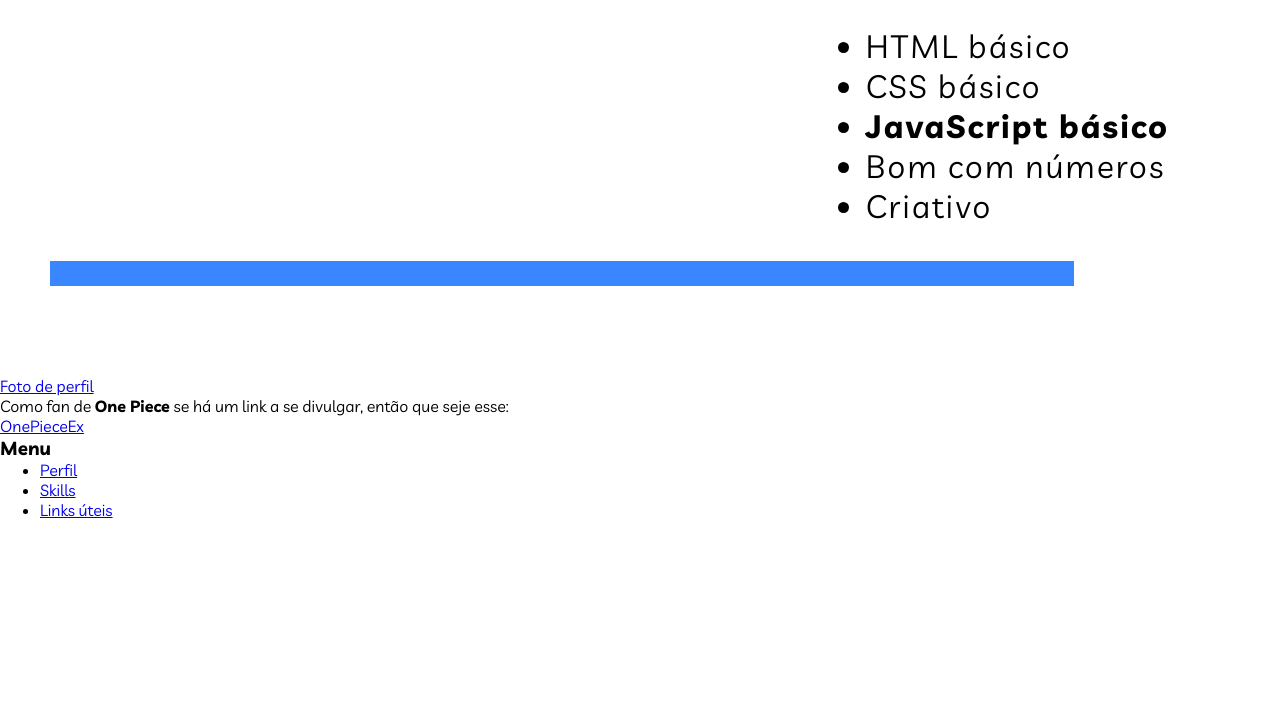
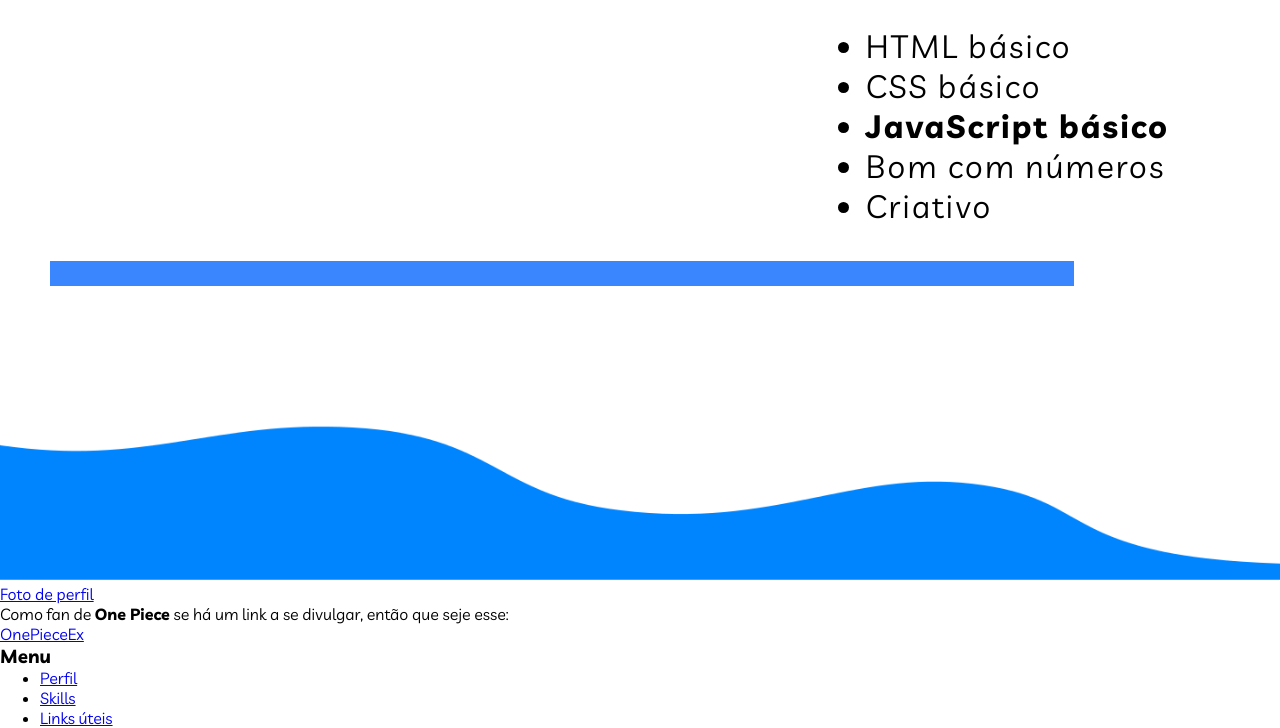
Before and after one commit to iDallek/idallek.github.io, a plain HTML site: page index.html in a window 1280 px wide. Shown: the part 1584-2312 px from the top of the page. Before the commit the page ends 2104 px from the top, so only its background shows below. Drawn offline with Linux system fonts and the light colour scheme.

Commit message:
Secao 2 finalizada

```diff
--- a/index.html
+++ b/index.html
@@ -65,6 +65,10 @@
 
     </div>
 
+    <div class="wave2">
+      <img src="Imagens/wave.png" alt="">
+    </div>
+
     <div class="section-3 page-width">
       <a class="buttun" href="Imagens/FotoPerfil.jpg">Foto de perfil</a>
       <br>
--- a/style.css
+++ b/style.css
@@ -1,86 +1,4 @@
-/**{
-      padding: 0;
-      margin: 0;
-    }
-
-    body {
-      font-family: 'Rubik', sans-serif;
-      background-color: white;
-      color: #4c4c4c;
-      font-size: 1.1em;
-    }
-
-    h2 {
-      margin: 15px;
-    }
-
-    li {
-      margin: 5px 50px;
-    }
-
-    ul {
-      margin-bottom: 20px;
-    }
-
-    .title {
-      color:
-    }
-
-    .profile-box {
-      border: 1px solid red;
-      background-color: #118ab2;
-    }
-
-    .semi-circle {
-      border-radius: 30%;
-
-    }
-
-    .profile-text {
-      font-size: 1.3em;
-      text-align: center;
-      padding: 30px 0;
-
-    }
-
-    .profile-img{
-      display: block;
-      margin: 0 auto;
-    }
-
-    .buttun{
-      text-decoration: none;
-      color: white;
-      background-color: #ba1b1d;
-      padding: 5px 15px;
-      margin: 20px;
-      border-radius: 2px;
-    }
-
-    .buttun:hover {
-      background-color: #f7f4f3;
-      color: #ba1b1d;
-    }
-
-    .opex-merchan-text {
-      margin-top: 15px;
-      padding: 15px;
-      font-size: 1.2em;
-      font-style: italic;
-    }
-
-    .third-box {
-      background-color: ;
-      padding-bottom: 20px;
-    }
-
-    #highlighted-title {
-      text-align: center;
-      padding: 50px 0;
-      font-size: 3em;
-    }
-    */
-    * {
+     * {
       margin: 0;
     }
 
@@ -153,18 +71,11 @@
     }
 
     .wave img{
-      /*border: 1px solid red;
-      width: 1200px;
-      height: 100px;
-      display: block;
-      top: 50px;
-      */
       width: 100%;
       filter: saturate(2.5);
     }
 
     .section-2 {
-      /*border: 1px solid red;*/
       margin-top: -100px
     }
 
@@ -220,3 +131,10 @@
       left: 50px;
       offset: 997;
     }
+
+    .wave2 img{
+      margin-top: 50px;
+      width: 100%;
+      filter: saturate(2.5);
+      transform: rotate(180deg);
+    }
```
